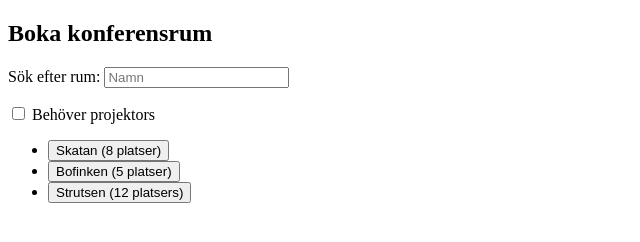
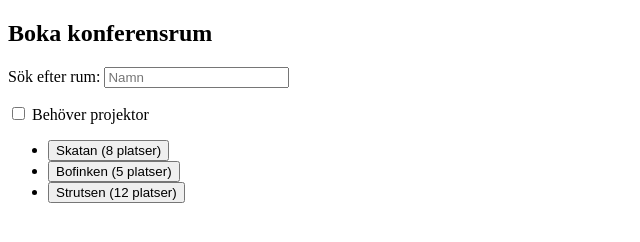
Before and after one commit to IsacZetterstrom/Workflow-bootcamp, a plain HTML site: page index.html in a window 1280 px wide. Shown: the full height of the page, 0-640 px from the left. Drawn offline with Linux system fonts and the light colour scheme.

Commit message:
back from demo

```diff
--- a/index.html
+++ b/index.html
@@ -8,11 +8,11 @@
     <section>
       <h1>Boka konferensrum</h1>
       <p>Sök efter rum: <input type="text" placeholder="Namn" /></p>
-      <p><input type="checkbox" /> Behöver projektors</p>
+      <p><input type="checkbox" /> Behöver projektor</p>
       <ul>
         <li><button>Skatan (8 platser)</button></li>
         <li><button>Bofinken (5 platser)</button></li>
-        <li><button>Strutsen (12 platsers)</button></li>
+        <li><button>Strutsen (12 platser)</button></li>
       </ul>
     </section>
   </body>
```
